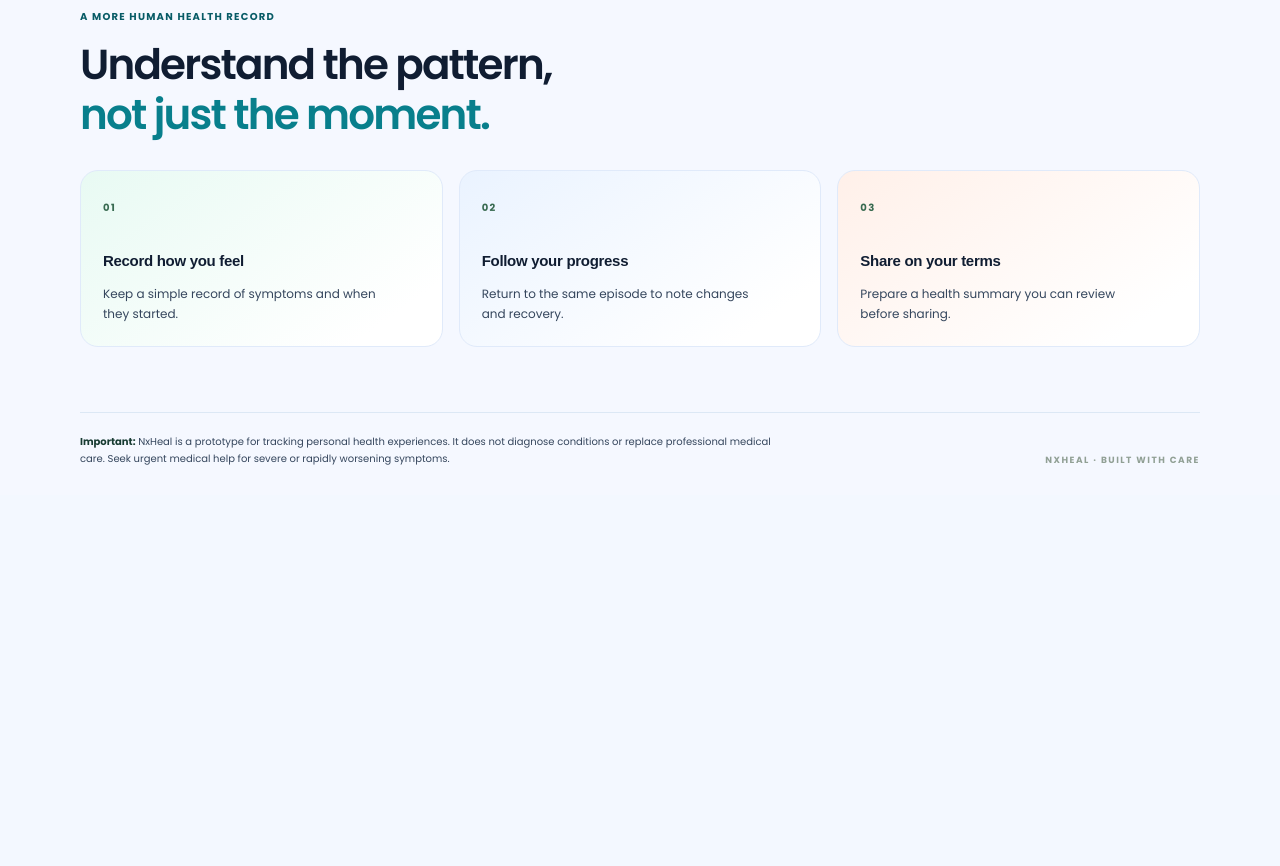
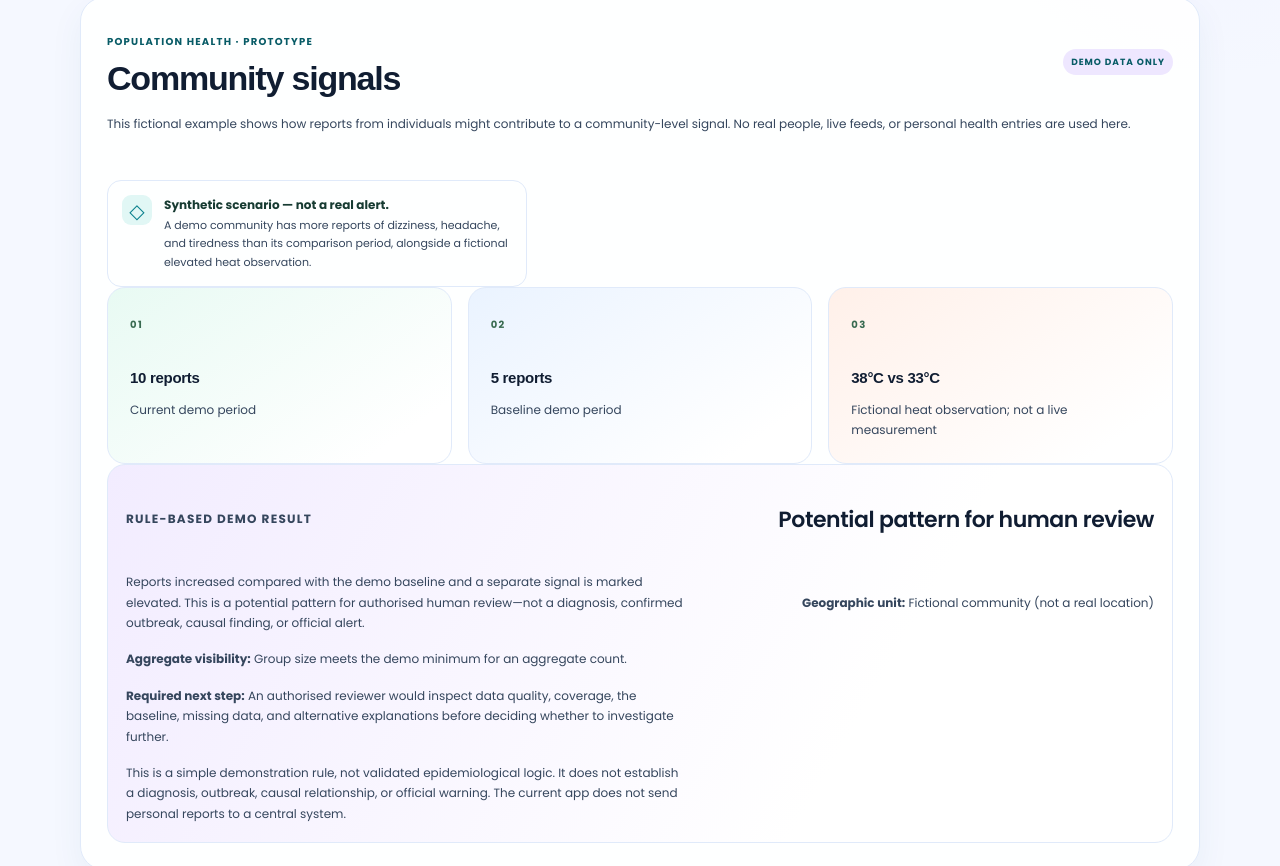
Before and after one commit to Holladworld/Nxheal, a React (Vite) app: page / in a window 1280 px wide. Shown: the part 1471-2337 px from the top of the page. Before the commit the page ends 1966 px from the top, so only its background shows below. Built offline with nearby package versions, Linux system fonts and the light colour scheme.

Commit message:
feat: add synthetic community health signal demo

```diff
--- a/src/App.tsx
+++ b/src/App.tsx
@@ -3,6 +3,7 @@ import { validateEpisodeInput } from './episodeRules.mjs';
 import { removeEpisode, updateEpisodeStatus } from './episodeState.mjs';
 import { buildHealthSummary } from './healthSummary.mjs';
 import { readEpisodesFromStorage } from './episodeStorage.mjs';
+import { applySmallGroupSuppression, evaluatePopulationSignal } from './populationSignals.mjs';
 
 type EpisodeStatus = 'ongoing' | 'improving' | 'recovered';
 
@@ -21,6 +22,29 @@ type Episode = {
 
 const STORAGE_KEY = 'nxheal.episodes.v1';
 const symptomChoices = ['Fever', 'Headache', 'Cough', 'Body aches', 'Tiredness', 'Dizziness', 'Chest pain', 'Shortness of breath', 'Abdominal pain', 'Nausea', 'Diarrhoea', 'Sore throat', 'Injury', 'Skin changes', 'Other'];
+
+// Fictional demonstration data only. Never treat these as real or live reports.
+const syntheticReports = (count: number, period: string) => Array.from({ length: count }, (_, index) => ({
+  id: `synthetic-${period}-${index + 1}`,
+  unitId: 'demo-community-01',
+  reportedAt: period === 'current' ? `2026-10-${String(20 + (index % 7)).padStart(2, '0')}T12:00:00Z` : `2026-10-${String(1 + (index % 7)).padStart(2, '0')}T12:00:00Z`,
+  symptoms: index % 2 === 0 ? ['Dizziness', 'Headache'] : ['Tiredness'],
+}));
+const syntheticCurrentReports = syntheticReports(10, 'current');
+const syntheticBaselineReports = syntheticReports(5, 'baseline');
+const syntheticSignal = evaluatePopulationSignal({
+  currentReports: syntheticCurrentReports,
+  baselineReports: syntheticBaselineReports,
+  secondarySignal: {
+    label: 'Heat observation',
+    sourceLabel: 'DEMO ONLY — synthetic environmental data',
+    status: 'available',
+    direction: 'elevated',
+    observed: '38°C',
+    baseline: '33°C',
+  },
+});
+const syntheticCommunitySummary = applySmallGroupSuppression({ reportCount: syntheticCurrentReports.length }, 5);
 
 function todayLocal(): string {
   const now = new Date();
@@ -166,7 +190,7 @@ export default function App() {
             <button className="primary-button" onClick={() => { setShowForm(true); setMessage(''); document.getElementById('report')?.scrollIntoView({ behavior: 'smooth', block: 'start' }); }} type="button">
               <span aria-hidden="true">＋</span> Record symptoms
             </button>
-            <a className="quiet-note" href="#history">My health history <span aria-hidden="true">→</span></a>
+            <a className="quiet-note" href="#history">My health history <span aria-hidden="true">→</span></a>\n            <a className="quiet-note" href="#community-health">Explore community demo <span aria-hidden="true">→</span></a>
           </div>
           <div className="trust-note">
             <span className="shield-icon" aria-hidden="true">◇</span>
@@ -323,6 +347,32 @@ export default function App() {
         )}
       </section>
 
+      <section className="workspace-section community-section" id="community-health" aria-labelledby="community-health-title">
+        <div className="workspace-heading">
+          <div><p className="eyebrow">POPULATION HEALTH · PROTOTYPE</p><h2 id="community-health-title">Community signals</h2></div>
+          <span className="preview-badge">DEMO DATA ONLY</span>
+        </div>
+        <p className="section-intro">This fictional example shows how reports from individuals might contribute to a community-level signal. No real people, live feeds, or personal health entries are used here.</p>
+        <div className="trust-note community-demo-notice">
+          <span className="shield-icon" aria-hidden="true">◇</span>
+          <p><strong>Synthetic scenario — not a real alert.</strong><br />A demo community has more reports of dizziness, headache, and tiredness than its comparison period, alongside a fictional elevated heat observation.</p>
+        </div>
+        <div className="feature-grid community-metrics">
+          <article className="feature-card"><span className="feature-number">01</span><h3>{syntheticCurrentReports.length} reports</h3><p>Current demo period</p></article>
+          <article className="feature-card"><span className="feature-number">02</span><h3>{syntheticBaselineReports.length} reports</h3><p>Baseline demo period</p></article>
+          <article className="feature-card"><span className="feature-number">03</span><h3>38°C vs 33°C</h3><p>Fictional heat observation; not a live measurement</p></article>
+        </div>
+        <div className="summary-prompt community-signal-result">
+          <p className="eyebrow">RULE-BASED DEMO RESULT</p>
+          <h3>{syntheticSignal.status === 'potential_signal_for_review' ? 'Potential pattern for human review' : 'No review signal'}</h3>
+          <p>{syntheticSignal.explanation}</p>
+          <p><strong>Geographic unit:</strong> Fictional community (not a real location)</p>
+          <p><strong>Aggregate visibility:</strong> {syntheticCommunitySummary.status === 'available' ? 'Group size meets the demo minimum for an aggregate count.' : syntheticCommunitySummary.message}</p>
+          <p><strong>Required next step:</strong> An authorised reviewer would inspect data quality, coverage, the baseline, missing data, and alternative explanations before deciding whether to investigate further.</p>
+          <p className="summary-privacy-note">This is a simple demonstration rule, not validated epidemiological logic. It does not establish a diagnosis, outbreak, causal relationship, or official warning. The current app does not send personal reports to a central system.</p>
+        </div>
+      </section>
+
       <section className="features-section" id="how-it-works">
         <div className="section-heading">
           <p className="eyebrow">A MORE HUMAN HEALTH RECORD</p>
```
